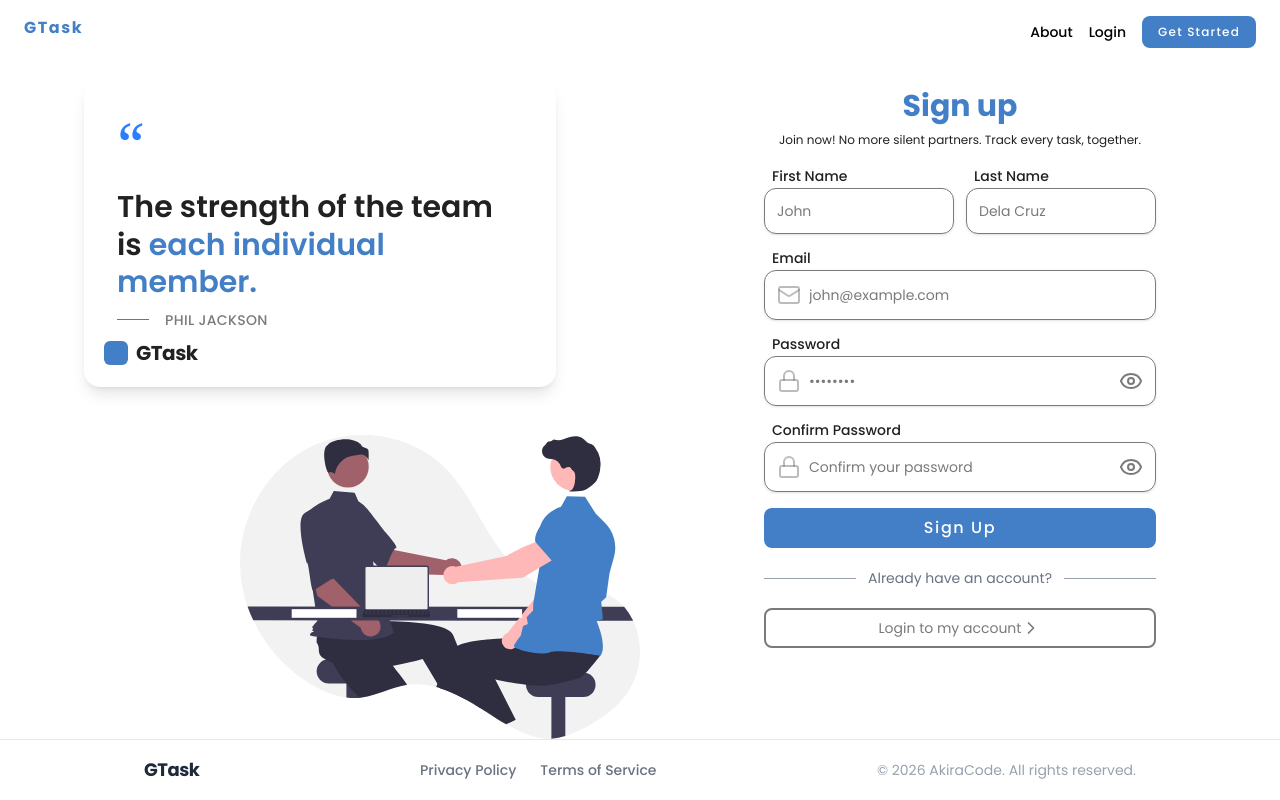
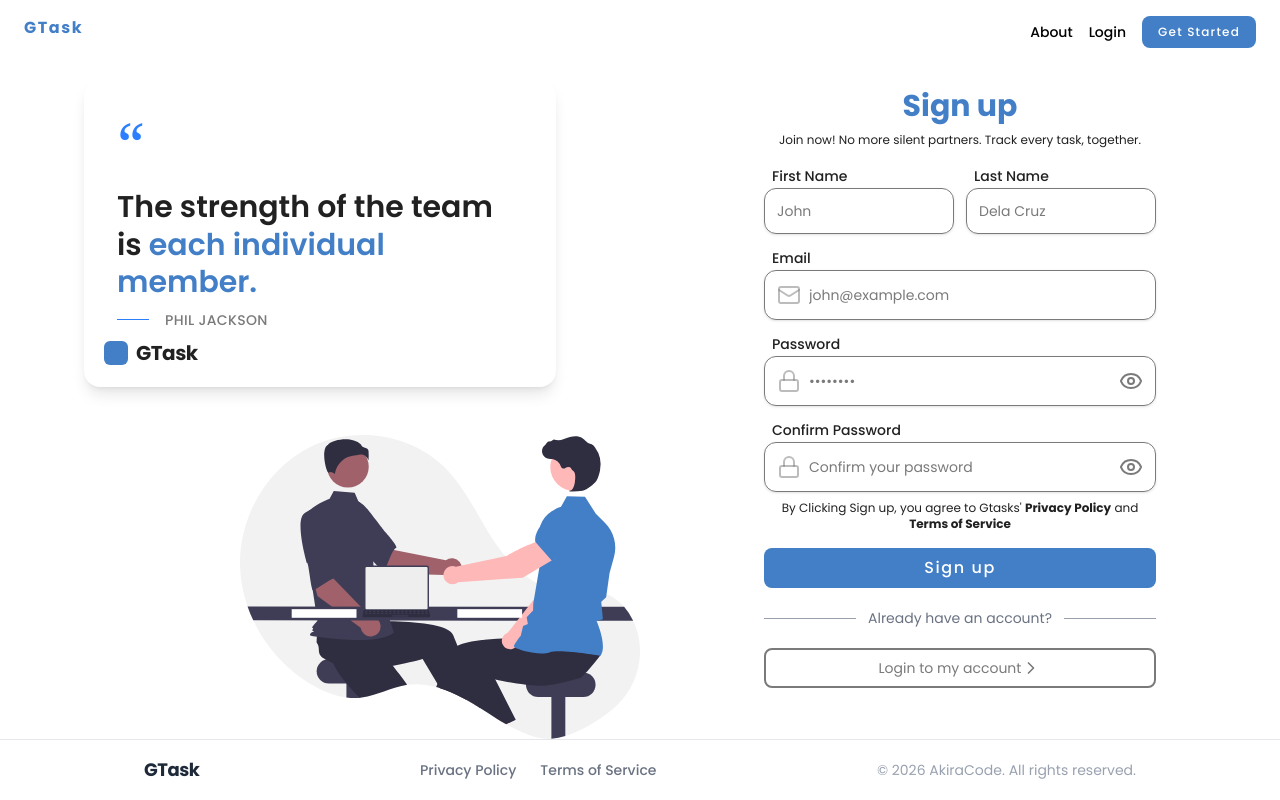
Before and after one commit to AkiraC0de/Task-Management, a React (Vite) app in the folder frontend/: page /login in a window 1280 px wide. Both pictures are taken after a click on the button "Get Started". Built offline with nearby package versions, Linux system fonts and the light colour scheme; no server answers.

Commit message:
frontend: added an agreement text above the sign up button

```diff
--- a/frontend/src/features/Auth/LoginForm.jsx
+++ b/frontend/src/features/Auth/LoginForm.jsx
@@ -67,11 +67,7 @@ const LoginForm = () => {
         InputOnchangeHandler={handleInputsOnChance}
         errors={errors}
       />
-      <div className="flex justify-between mt-2 mb-4">
-        <KeepLoginInput
-          value={loginData.keepMeLogin}
-          onChange={(e) => setLoginData(prev => ({...prev, keepMeLogin: e.target.value }))}
-        />
+      <div className="flex justify-end mt-2 mb-4">
         <ForgotPassword/>
       </div>
       <div className="my-2">
--- /dev/null
+++ b/frontend/src/features/Auth/SignUpAgreement.jsx
@@ -0,0 +1,24 @@
+import { Link } from "react-router-dom"
+import { PRIVACY_AND_POLICY_PAGE_LINK, TERMS_AND_CONDITIONS_PAGE_LINK } from "../../constants/pageLinkConstant"
+
+const SignUpAgreement = () => {
+  return (
+    <p className="text-xs text-primary-text pt-2 text-center">
+      <span>By Clicking Sign up, you agree to Gtasks' </span>
+      <Link
+        className="font-bold cursor-pointer"
+        to={PRIVACY_AND_POLICY_PAGE_LINK}
+      >
+         Privacy Policy
+      </Link>
+      <span> and  </span>
+      <Link
+        className="font-bold cursor-pointer"
+        to={TERMS_AND_CONDITIONS_PAGE_LINK}
+      >
+         Terms of Service
+      </Link>
+    </p>
+  )
+}
+export default SignUpAgreement
--- a/frontend/src/features/Auth/SignupForm.jsx
+++ b/frontend/src/features/Auth/SignupForm.jsx
@@ -1,7 +1,7 @@
 import { useState, useCallback } from "react";
 import SignupInputs from "./SignupInputs";
 import PrimaryButton from "../../components/PrimaryButton";
-import { useNavigate } from "react-router-dom";
+import { replace, useNavigate } from "react-router-dom";
 import { getErrorMessage, getErrorSource } from "../../utils/errorHandler";
 import { validateSignUpForm } from "../../utils/formValidation";
 import { SIGNUP_DATA_DEFAULT } from "../../constants/authConstant";
@@ -10,14 +10,16 @@ import { handleChangeObject, onChangeRemoveError } from '../../utils/handler'
 import Spinner from "../../components/Spinner";
 import useAuth from "../../hooks/useAuth"
 import { EMAIL_VERIFICATION_PAGE_LINK } from "../../constants/pageLinkConstant";
+import SignUpAgreement from "./SignUpAgreement";
 
 const SignupForm = () => {
   const navigate = useNavigate()
   const { setIsValidatingEmail, setUser, setAccessToken } = useAuth();
 
-  const [ isLoading, setIsLoading ] = useState(false);
-  const [ errors, setErrors] = useState({})
-  const [signUpData, setSignUpData] = useState(SIGNUP_DATA_DEFAULT)
+  const [signUpData, setSignUpData] = useState(SIGNUP_DATA_DEFAULT);
+  const [isLoading, setIsLoading] = useState(false);
+  const [errors, setErrors] = useState({});
+
 
   const handleInputsOnChance = (e) => {
     handleChangeObject(e, setSignUpData);
@@ -43,7 +45,7 @@ const SignupForm = () => {
       setUser({email: data.data.email});
       setAccessToken(data.accessToken)
 
-      navigate(`${EMAIL_VERIFICATION_PAGE_LINK}/${data.data.userId}`)
+      navigate(`${EMAIL_VERIFICATION_PAGE_LINK}/${data.data.userId}`, {replace: true})
     } catch (error) {
       const errorAt = getErrorSource(error);
       const message = getErrorMessage(error);
@@ -65,12 +67,13 @@ const SignupForm = () => {
         InputOnchangeHandler={handleInputsOnChance}
         errors={errors}
       />
+      <SignUpAgreement/>
       <PrimaryButton
         type='submit'
         className='w-full mt-4 flex justify-center items-center'
         disabled={isLoading}
       >
-        {isLoading ? <Spinner/> : "Sign Up"}
+        {isLoading ? <Spinner/> : "Sign up"}
       </PrimaryButton>
     </form>
   )
```
